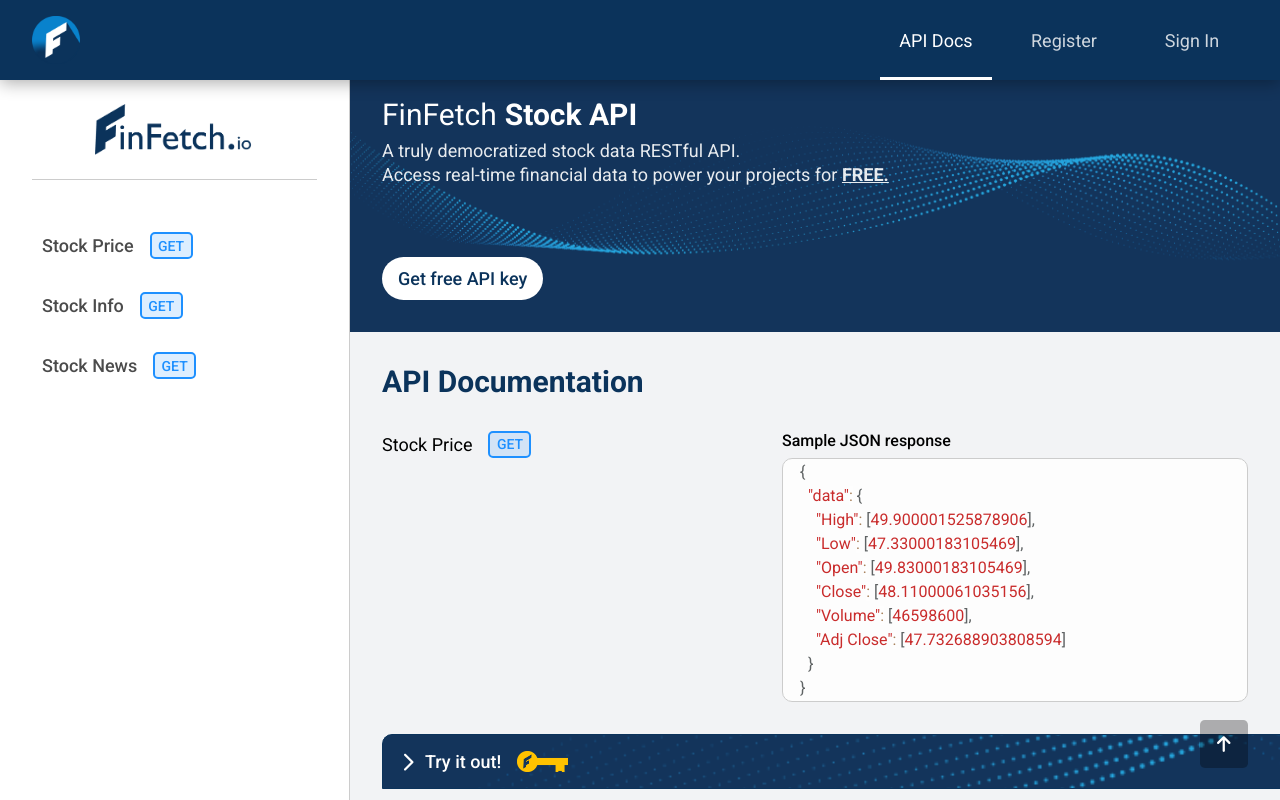
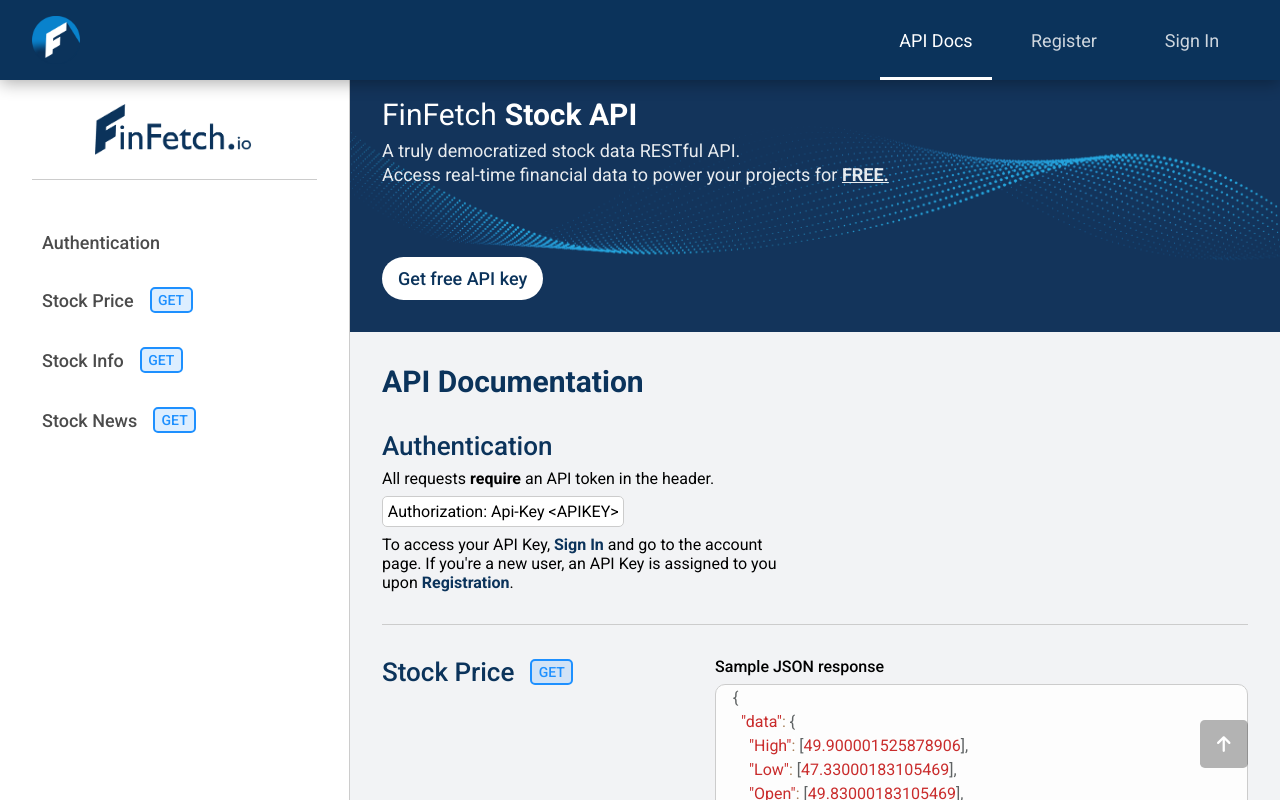
Before and after one commit to dnitecki/finfetch-ui, a React (Create React App) app: page /api/docs in a window 1280 px wide. Built offline with nearby package versions, Linux system fonts and the light colour scheme.

Commit message:
update docs

```diff
--- a/src/app.scss
+++ b/src/app.scss
@@ -79,6 +79,11 @@ html:focus-within {
   display: inline-block;
   text-decoration: underline;
   color: #ffffff;
+}
+.page-link {
+  text-decoration: none;
+  font-weight: bold;
+  color: #0b335b;
 }
 .bg-layer-1 {
   position: absolute;
--- a/src/apps/finfetch-api/pages/documentation/Documentation.jsx
+++ b/src/apps/finfetch-api/pages/documentation/Documentation.jsx
@@ -5,7 +5,12 @@ import { Prism as SyntaxHighlighter } from "react-syntax-highlighter";
 import { NavLink } from "react-router-dom";
 import { coy } from "react-syntax-highlighter/dist/esm/styles/prism";
 import { Helmet } from "react-helmet";
-import { stockPrice, stockInfo, stockNews } from "./StockResponses";
+import {
+  stockPrice,
+  stockInfo,
+  stockNews,
+  requestHeader,
+} from "./StockResponses";
 import key from "../../../../assets/Key-icon.png";
 import logo from "../../../../assets/FinFetch-icon-text-secondary.png";
 import { FontAwesomeIcon } from "@fortawesome/react-fontawesome";
@@ -35,6 +40,11 @@ export default function Documentation() {
               ></img>
             </div>
             <div className="documentation-nav">
+              <a href="#authentication">
+                <div className="documentation-nav-container">
+                  <div className="documentation-nav-text">Authentication</div>
+                </div>
+              </a>
               <a href="#stock-price">
                 <div className="documentation-nav-container">
                   <div className="documentation-nav-text">Stock Price</div>
@@ -89,11 +99,45 @@ export default function Documentation() {
               <div className="documentation-content-header">
                 API Documentation
               </div>
+              <div id="authentication" className="documentation-content">
+                <div className="documentation-text">
+                  <div className="documentation-content-header-text">
+                    Authentication
+                  </div>
+                  <div className="documentation-content-text">
+                    <span>
+                      All requests <strong>require</strong> an API token in the
+                      header.
+                    </span>
+                  </div>
+                  <div className="documentation-api-header-example">
+                    {requestHeader}
+                  </div>
+                  <div className="documentation-content-text">
+                    <span>
+                      To access your API Key,{" "}
+                      <span>
+                        <NavLink to="/api/signin">
+                          <span className="page-link">Sign In</span>
+                        </NavLink>
+                      </span>{" "}
+                      and go to the account page. If you're a new user, an API
+                      Key is assigned to you upon{" "}
+                      <span>
+                        <NavLink to="/api/register">
+                          <span className="page-link">Registration</span>
+                        </NavLink>
+                      </span>
+                      .
+                    </span>
+                  </div>
+                </div>
+              </div>
               <div id="stock-price" className="documentation-content">
                 <div className="documentation-content-top">
                   <div className="documentation-text">
                     <div className="documentation-content-header-text">
-                      Stock Price <div className="request-type-get">GET</div>
+                      Stock Price <span className="request-type-get">GET</span>
                     </div>
                   </div>
                   <div className="documentation-code">
--- a/src/apps/finfetch-api/pages/documentation/Documentation.scss
+++ b/src/apps/finfetch-api/pages/documentation/Documentation.scss
@@ -9,6 +9,13 @@
 .documentation-header {
   height: 5rem;
   width: 100%;
+}
+.documentation-api-header-example {
+  background-color: #fff;
+  width: fit-content;
+  padding: 0.3rem;
+  border-radius: 5px;
+  border: 1px solid #ccc;
 }
 .documentation-container {
   display: flex;
@@ -33,10 +40,12 @@
 }
 .documentation-content {
   margin-top: 1rem;
+  padding-top: 1rem;
+  padding-bottom: 2rem;
   display: flex;
   flex-direction: column;
   border-bottom: 1px solid #ccc;
-  scroll-margin-top: 5rem;
+  scroll-margin-top: 10rem;
   row-gap: 1rem;
 }
 .documentation-content-top {
@@ -52,10 +61,16 @@
 }
 .documentation-text {
   display: flex;
+  flex-direction: column;
+  row-gap: 0.5rem;
   width: 25rem;
-  font-size: 18px;
+  font-size: 16px;
 }
-
+.documentation-content-text {
+  display: flex;
+  align-items: center;
+  column-gap: 0.4rem;
+}
 .documentation-code {
   display: flex;
   flex-direction: column;
@@ -111,7 +126,7 @@
   color: #0b335b;
   font-weight: bold;
   margin-top: 1rem;
-  margin-bottom: 2rem;
+  margin-bottom: 1rem;
 }
 .documentation-register-header {
   display: flex;
@@ -124,11 +139,12 @@
 .documentation-content-header-text {
   display: flex;
   height: fit-content;
-  width: 25rem;
+  width: fit-content;
   align-items: center;
-  font-size: 18px;
+  font-size: 26px;
+  font-weight: 500;
   column-gap: 1rem;
-  color: black;
+  color: #0b335b;
 }
 .documentation-nav-text {
   display: flex;
@@ -149,7 +165,7 @@
   opacity: 1;
 }
 .request-type-get {
-  display: flex;
+  width: fit-content;
   justify-content: center;
   align-items: center;
   border: solid 2px rgb(30, 144, 255);
@@ -288,5 +304,4 @@
   display: flex;
   flex-direction: column;
   width: 100%;
-  margin-bottom: 1rem;
 }
--- a/src/apps/finfetch-api/pages/documentation/StockResponses.js
+++ b/src/apps/finfetch-api/pages/documentation/StockResponses.js
@@ -1,3 +1,6 @@
+const requestHeader = `Authorization: Api-Key <APIKEY>`;
+export { requestHeader };
+
 const stockPrice = `{
   "data": {
     "High": [49.900001525878906],
```
